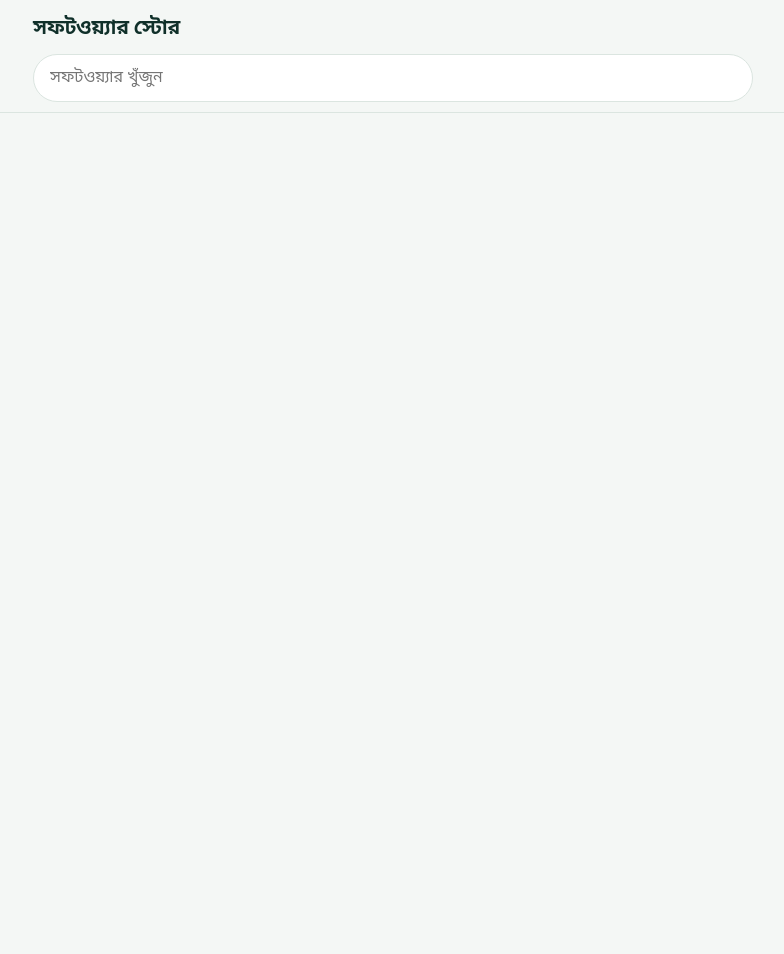
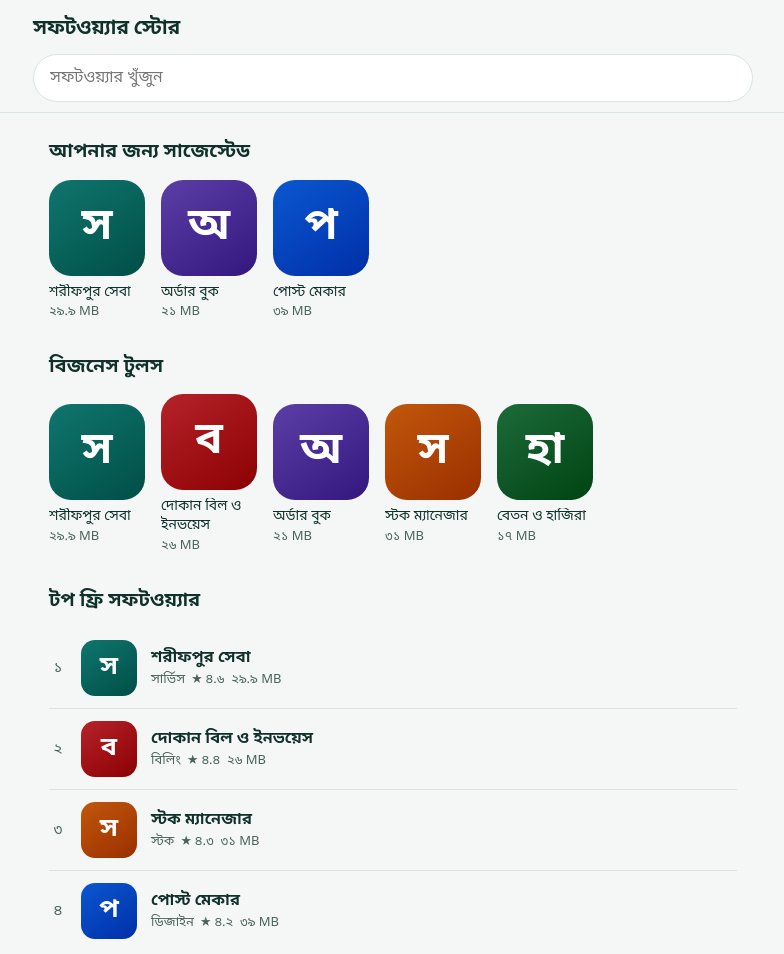
Before and after one commit to saifultailors/App-update, a plain HTML site: page index.html in a window 1280 px wide. Shown: the whole page, without its empty margins (247-1031 px from the left). Before the commit the page ends 800 px from the top, so only its background shows below. Drawn offline with Linux system fonts and the light colour scheme.

Commit message:
Update app details in index.html

```diff
--- a/index.html
+++ b/index.html
@@ -127,8 +127,8 @@ body.detail .search{display:none}
          অথবা Google Drive / সরাসরি লিংক)। ফাঁকা থাকলে ডাউনলোড হবে না।
    ============================================================ */
 const APPS = [
-  {id:"hisab-khata", name:"শরীফপুর সেবা", dev:"আপনার কোম্পানি", letter:"স", color:"#0f766e",
-   sections:["suggested","business","top"], 'icon; "https://raw.githubusercontent.com/saifultailors/App-update/refs/heads/main/Screenshot_20261007_182533.jpg", rating:4.6, reviews:"50 জন", size:"29.9 MB", downloads:"100 জন+", age:"3+",
+  {id:"Sharifpur", name:"শরীফপুর সেবা", dev:"আপনার কোম্পানি", letter:"স", color:"#0f766e",
+   sections:["suggested","business","top"], icon: "https://raw.githubusercontent.com/saifultailors/App-update/refs/heads/main/Screenshot_20261007_182533.jpg", rating:4.6, reviews:"50 জন", size:"29.9 MB", downloads:"100 জন+", age:"3+",
    tags:["সার্ভিস","সেবা"],
    about:"দৈনন্দিন আয়-ব্যয়, বাকি ও জমার হিসাব এক জায়গায় রাখুন। ইন্টারনেট ছাড়াও চলে।",
    file:"https://drive.google.com/drive/folders/1MXm0-_4g_1Vg2GuBp2NnuOsoMZ6Vvcmo"},
```
